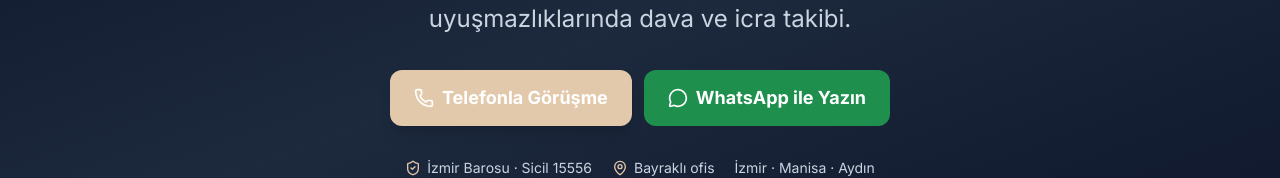
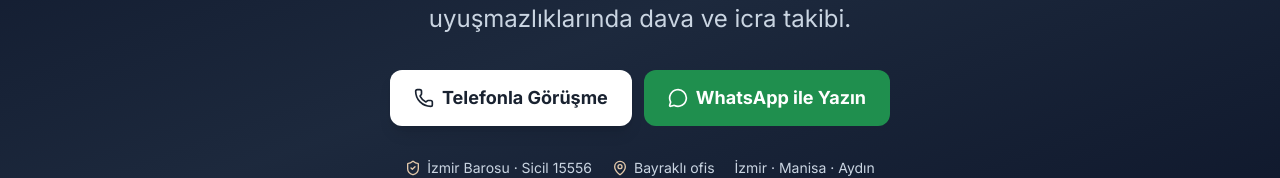
Before and after one commit to pixelmirage/site, a Next.js app: page /izmir-kira-avukati in a window 1280 px wide. Shown: the part 287-465 px from the top of the page. Built offline with nearby package versions, Linux system fonts and the light colour scheme; no server answers.

Commit message:
Kira landing: add fee FAQ; high-contrast primary CTA

```diff
--- a/src/app/izmir-kira-avukati/page.tsx
+++ b/src/app/izmir-kira-avukati/page.tsx
@@ -61,9 +61,10 @@ const faqs = [
     { question: "Hangi şehirlerdeki kira davalarını takip ediyorsunuz?", answer: "İzmir'in tüm ilçeleri ile Manisa ve Aydın'daki kira davaları ve icra takipleri takip edilir." },
     { question: "Görüşmeye hangi belgelerle gelmeliyim?", answer: "Kira sözleşmesi, ödeme dekontları, ihtarnameler ve varsa tahliye taahhütnamesi yeterlidir. Elinizde olmayan belge ön görüşmeye engel değildir." },
     { question: "Ofise gelmem gerekiyor mu?", answer: "Ön görüşme telefonla yapılır. Belgeler WhatsApp veya e-posta ile iletilebilir; yüz yüze görüşme Bayraklı'daki ofiste randevuyla yapılır." },
+    { question: "İzmir kira avukatı ücreti ne kadar?", answer: "Avukatlık ücreti; davanın veya takibin türüne, dosyanın kapsamına ve yapılacak işlemlere göre belirlenir ve Türkiye Barolar Birliği tarafından her yıl yayımlanan Avukatlık Asgari Ücret Tarifesi'nin altında olamaz. Dosyanızla ilgili ücret ve masraf bilgisini telefonla ön görüşmede, belgelerinizi inceledikten sonra açıkça paylaşırım." },
 ];
 
-const btnPrimary = "inline-flex h-14 items-center justify-center gap-2 rounded-xl bg-secondary px-6 text-lg font-bold text-white shadow-lg hover:bg-secondary/90 focus-visible:outline focus-visible:outline-2 focus-visible:outline-offset-2 focus-visible:outline-white";
+const btnPrimary = "inline-flex h-14 items-center justify-center gap-2 rounded-xl bg-white px-6 text-lg font-bold text-primary shadow-lg hover:bg-slate-100 focus-visible:outline focus-visible:outline-2 focus-visible:outline-offset-2 focus-visible:outline-white";
 const btnWa = "inline-flex h-14 items-center justify-center gap-2 rounded-xl bg-[#1f8f4e] px-6 text-lg font-bold text-white hover:bg-[#1a7a43]";
 
 function CTAs() {
```
